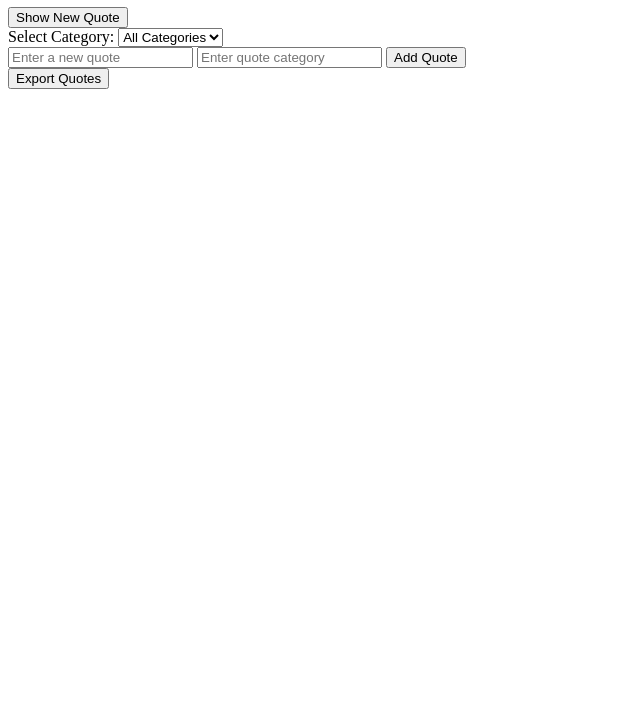
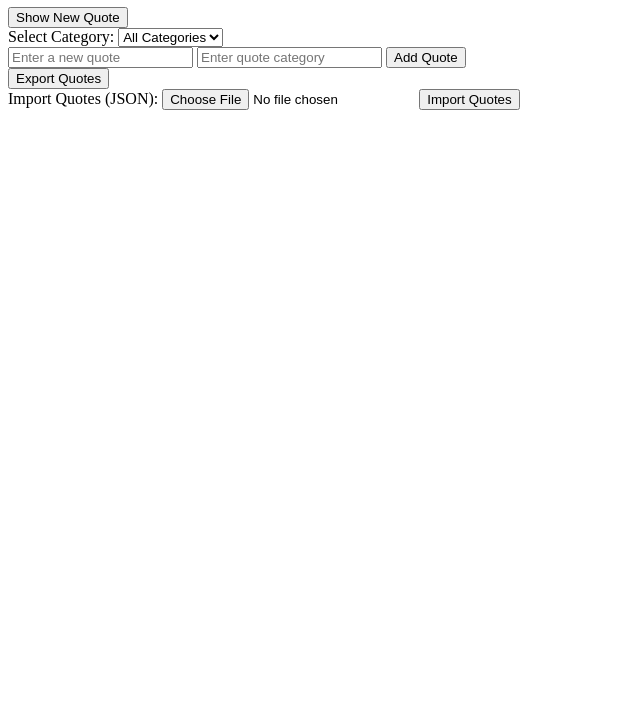
Before and after one commit to EzimaSamuel/alx_fe_javascript, a plain HTML site: page dom-manipulation/index.html in a window 1280 px wide. Shown: the part 73-800 px from the top of the page, without its empty margins (0-640 px from the left). Drawn offline with Linux system fonts and the light colour scheme.

Commit message:
updated files

```diff
--- a/dom-manipulation/index.html
+++ b/dom-manipulation/index.html
@@ -32,6 +32,13 @@
         <button id="exportQuotesButton">Export Quotes</button>
     </div>
 
+    <!-- Import quotes from a file -->
+    <div>
+        <label for="importFile">Import Quotes (JSON): </label>
+        <input type="file" id="importFile" accept=".json">
+        <button id="importQuotesButton">Import Quotes</button>
+    </div>
+
     <!-- JavaScript -->
     <script src="script.js"></script>
 </body>
```
